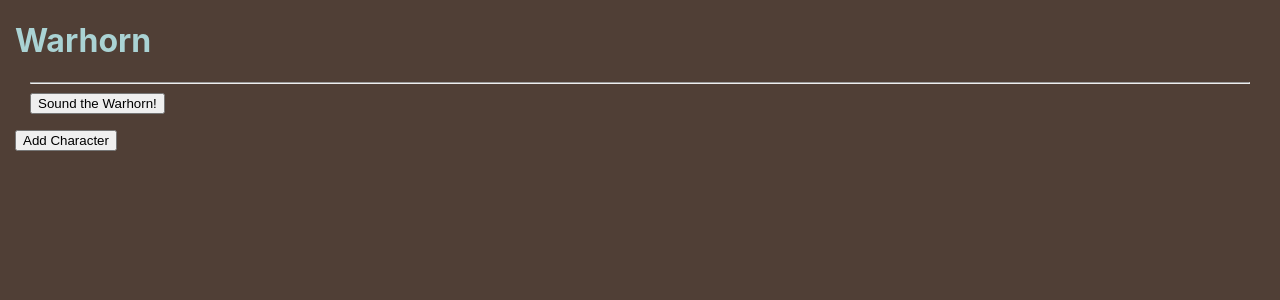
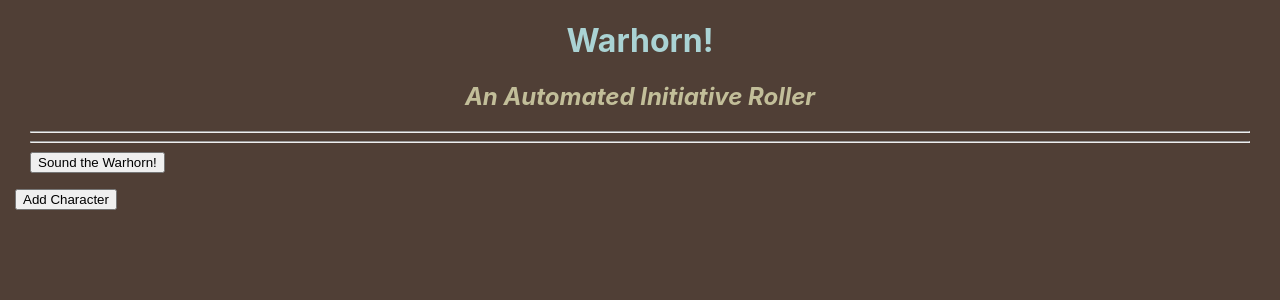
Before and after one commit to ZachWilson22495/warhorn, a React (Create React App) app: page / in a window 1280 px wide. Shown: the top 300 px of the page. Built offline with nearby package versions, Linux system fonts and the light colour scheme.

Commit message:
Pushed to GitHub for Presentation

```diff
--- a/src/components/CharacterDisplay.js
+++ b/src/components/CharacterDisplay.js
@@ -12,15 +12,16 @@ function CharacterDisplay(props){
       {console.log(props.characterList)}
 
       {reversedList.map((character) =>
+
       <div class="character">
         <Character whenCharacterClicked = { props.onCharacterSelection}
         name={character.name}
-        roll={character.roll}
+        roll= {character.roll}
         id={character.id}
         key={character.id}/>
       </div>
       )}
-
+    <hr></hr>
 
       <button onClick={()=> onClickingBlow(props.characterList) }>Sound the Warhorn!</button>
       {console.log(props.characterList)}
--- a/src/components/Header.js
+++ b/src/components/Header.js
@@ -2,7 +2,8 @@ import React from "react";
 
 function Header(){
   return (
-    <h1>Warhorn</h1>
+    <div class="header"><h1>Warhorn!</h1>
+    <div class="setup"><h2>An Automated Initiative Roller</h2></div></div>
   );
 }
 
--- a/src/index.css
+++ b/src/index.css
@@ -26,11 +26,22 @@ h1 {
 .character {
   color : rgb(19, 38, 41);
   background-color: rgb(135, 190, 228);
-  border: 10px gold;
+  border: 5px solid rgb(255, 241, 164);
+  width: 25%;
   border-radius: 10px;
   margin: 15px;
   padding: 5px;
+  padding-left: 30px;
+}
 
+.header {
+  text-align: center;
+}
+
+.newclass {
+  margin-bottom:20%;
+  border: solid black;
+  border-width: 10px;
 }
 
 code {
```
Also changed, not shown: src/img/WarhornLeft.jpg (added), src/img/WarhornRight.jpg (added).
